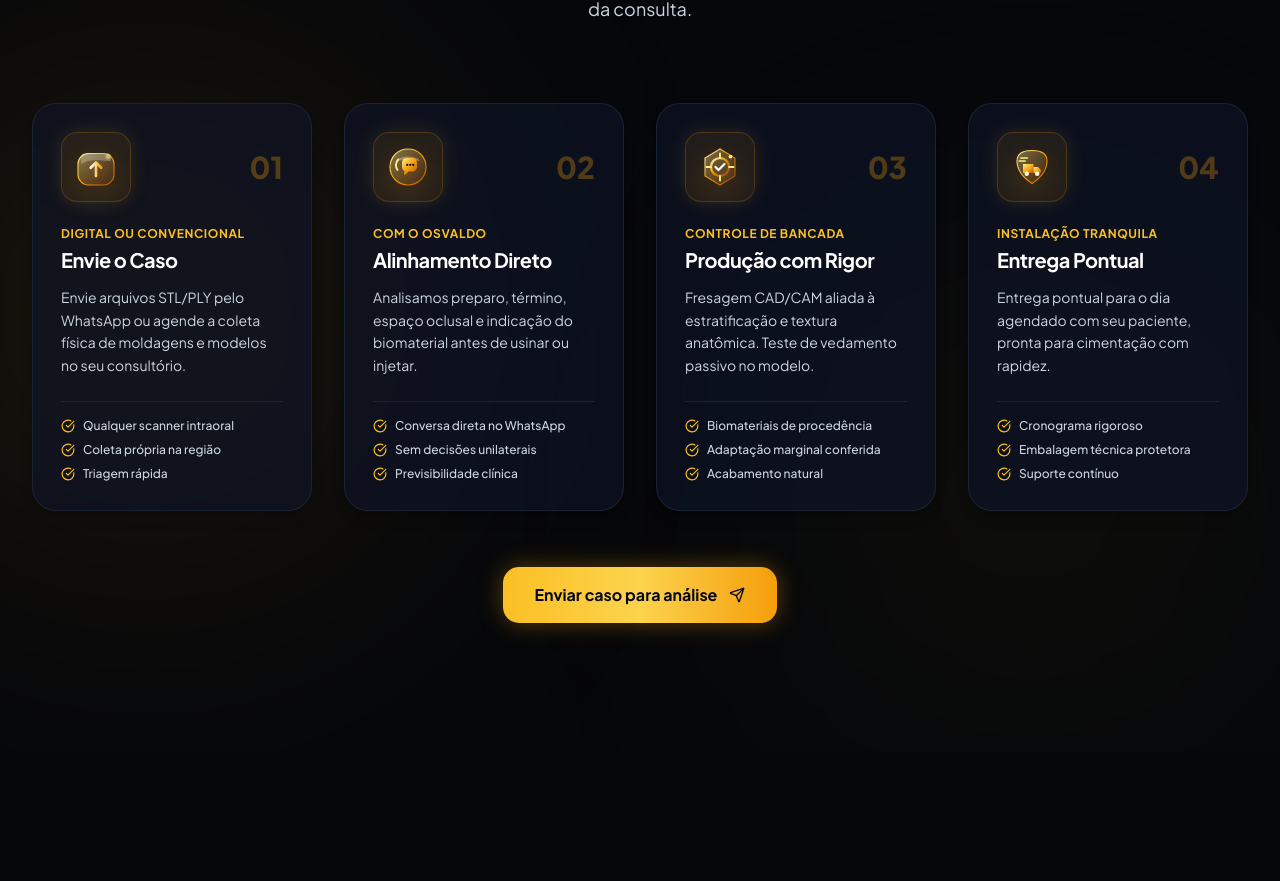
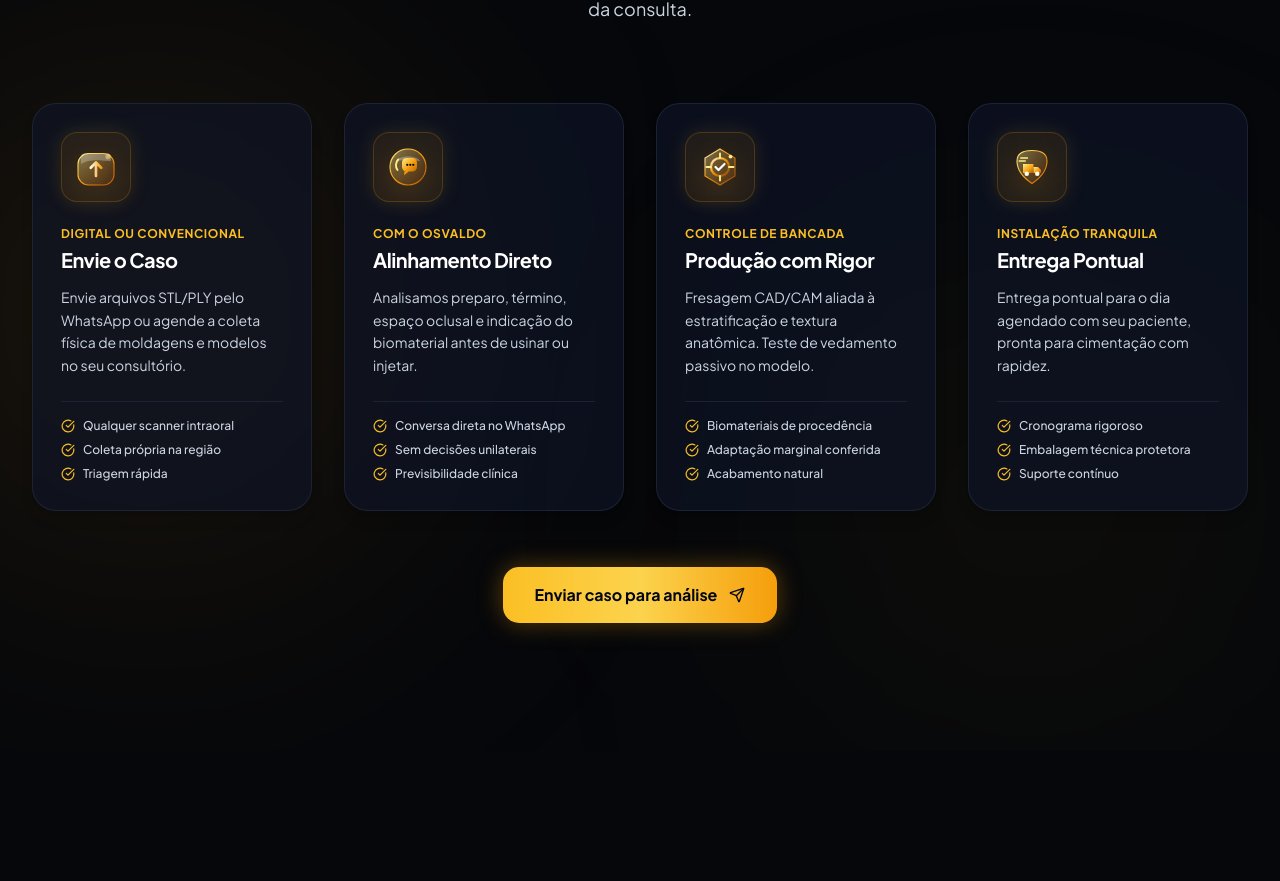
Before and after one commit to cauacreis/Osvaldo-Filho-Landing-Page, a React (Vite) app: page / in a window 1280 px wide. Shown: the part 2932-3813 px from the top of the page. Built offline with nearby package versions, Linux system fonts and the light colour scheme; the HTML template or start-up script is replaced by a standard one.

Commit message:
refactor(timeline): remove step numbering (01, 02, 03, 04) from workflow cards for clean layout

```diff
--- a/src/components/WorkflowTimeline.tsx
+++ b/src/components/WorkflowTimeline.tsx
@@ -218,14 +218,11 @@ export const WorkflowTimeline: React.FC<WorkflowTimelineProps> = ({ onOpenTriage
                   className="h-full bg-slate-900/60 hover:bg-slate-900/90 rounded-3xl p-7 border border-slate-800/80 hover:border-amber-500/40 shadow-lg transition-all flex flex-col justify-between group"
                 >
                   <div>
-                    {/* Top Header with 3D Translucent Gold Icon & Step Number */}
-                    <div className="flex items-center justify-between mb-6">
+                    {/* Top Header with 3D Translucent Gold Icon */}
+                    <div className="flex items-center mb-6">
                       <div className="p-2.5 rounded-2xl bg-amber-500/10 border border-amber-500/20 backdrop-blur-md flex items-center justify-center group-hover:border-amber-400/50 transition-all shadow-[0_0_20px_rgba(212,175,55,0.15)]">
                         <Icon3D />
                       </div>
-                      <span className="text-3xl font-extrabold text-amber-500/30 group-hover:text-amber-400 transition-colors">
-                        {item.step}
-                      </span>
                     </div>
 
                     <p className="text-xs font-bold text-amber-400 uppercase tracking-wider mb-1">
```
